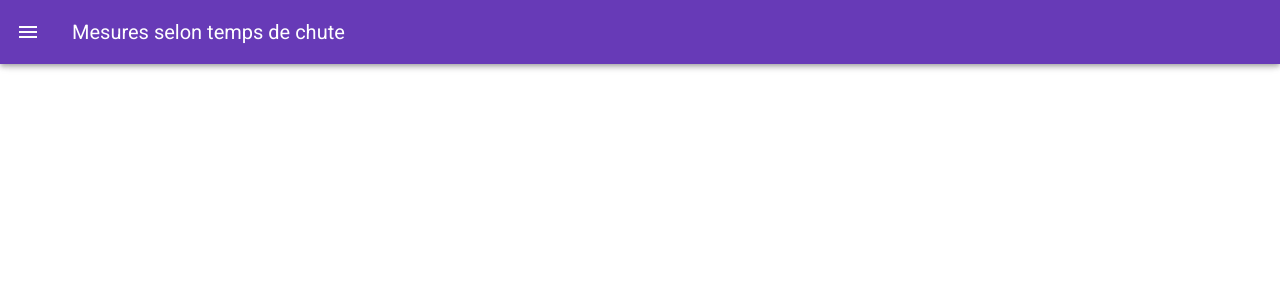
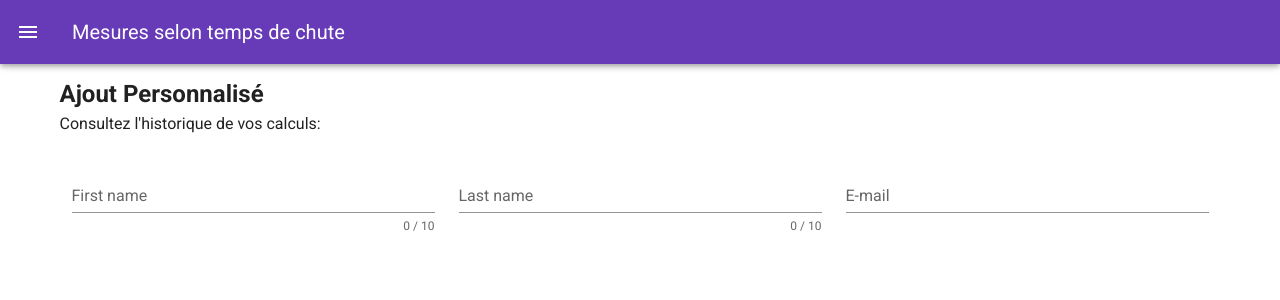
Before and after one commit to Ismaouste/TPVueCliffHeightTimer, a Vue app: page /custom in a window 1280 px wide. Shown: the top 300 px of the page. Built offline with nearby package versions, Linux system fonts and the light colour scheme.

Commit message:
new view for adding custom value

```diff
--- a/src/components/Drawer.vue
+++ b/src/components/Drawer.vue
@@ -26,6 +26,7 @@ export default {
         { icon: 'home', text: this.$t('drawer.home'), action: '/' },
         { icon: 'history', text: this.$t('drawer.history'), action: '/history' },
         { icon: 'help', text: this.$t('drawer.about'), action: '/about' },
+        { icon: 'idea', text: this.$t('customTitle'), action: '/custom' },
       ]
     }
   }
--- a/src/locales/en.json
+++ b/src/locales/en.json
@@ -8,6 +8,4 @@
   "drawer.about": "About",
   "historyTitle": "History",
   "historyDescription": "Consult the history of your calculations:"
-
-
 }
--- a/src/locales/fr.json
+++ b/src/locales/fr.json
@@ -7,5 +7,7 @@
   "drawer.history": "Historique",
   "drawer.about": "À propos",
   "historyTitle": "Historique",
-  "historyDescription": "Consultez l'historique de vos calculs:"
+  "historyDescription": "Consultez l'historique de vos calculs:",
+  "customTitle": "Ajout Personnalisé",
+  "customDescription": "Consultez l'historique de vos calculs:"
 }
--- a/src/router/index.js
+++ b/src/router/index.js
@@ -3,10 +3,10 @@ import VueRouter from 'vue-router'
 import Home from '../views/Home.vue'
 import About from '../views/About.vue'
 import History from '../views/History'
+import CustomAdd from "@/views/CustomAdd";
 
 
 Vue.use(VueRouter)
-
 const routes = [
   {
     path: '/about',
@@ -22,6 +22,11 @@ const routes = [
     path: '/history',
     name: 'History',
     component: History
+  },
+  {
+    path: '/custom',
+    name: 'custom',
+    component: CustomAdd
   },
   // {
   //   path: '/about',
--- /dev/null
+++ b/src/views/CustomAdd.vue
@@ -0,0 +1,56 @@
+<template>
+  <v-container>
+    <h2>{{ $t("customTitle") }}</h2>
+    <p> {{ $t("customDescription") }}
+    </p>
+    <v-form v-model="valid">
+      <v-container>
+        <v-row>
+          <v-col
+              cols="12"
+              md="4"
+          >
+            <v-text-field
+                v-model="firstname"
+                :rules="nameRules"
+                :counter="10"
+                label="First name"
+                required
+            ></v-text-field>
+          </v-col>
+
+          <v-col
+              cols="12"
+              md="4"
+          >
+            <v-text-field
+                v-model="lastname"
+                :rules="nameRules"
+                :counter="10"
+                label="Last name"
+                required
+            ></v-text-field>
+          </v-col>
+
+          <v-col
+              cols="12"
+              md="4"
+          >
+            <v-text-field
+                v-model="email"
+                :rules="emailRules"
+                label="E-mail"
+                required
+            ></v-text-field>
+          </v-col>
+        </v-row>
+      </v-container>
+    </v-form>
+  </v-container>
+</template>
+
+<script>
+export default {
+  name: 'custom'
+}
+</script>
--- a/src/views/Home.vue
+++ b/src/views/Home.vue
@@ -91,16 +91,3 @@
   color: white;
 }
 </style>
-
-</template>
-
-<script>
-// @ is an alias to /src
-// import HelloWorld from '@/components/HelloWorld.vue'
-
-export default {
-  name: 'Home',
-  components: {
-  }
-}
-</script>
```
Lines whose indentation alone changed are shown as unchanged.
